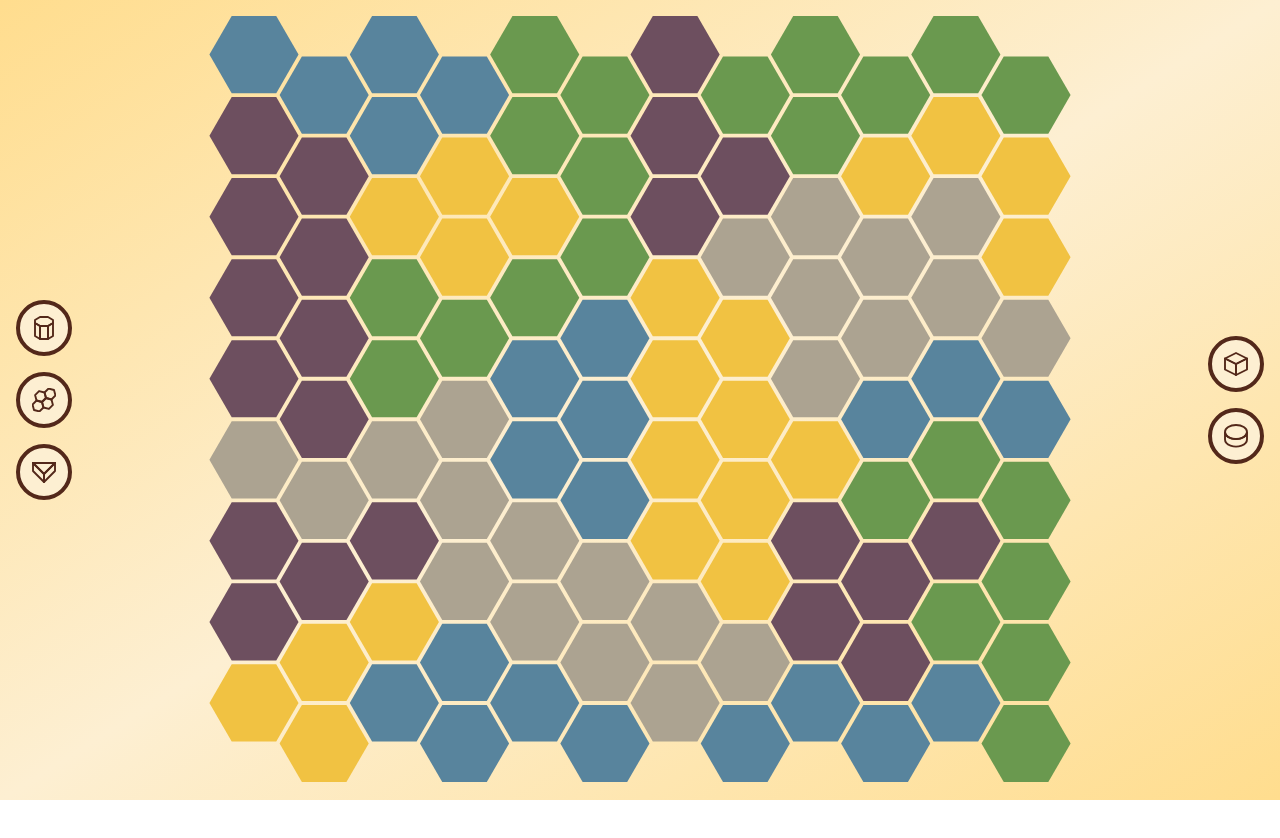
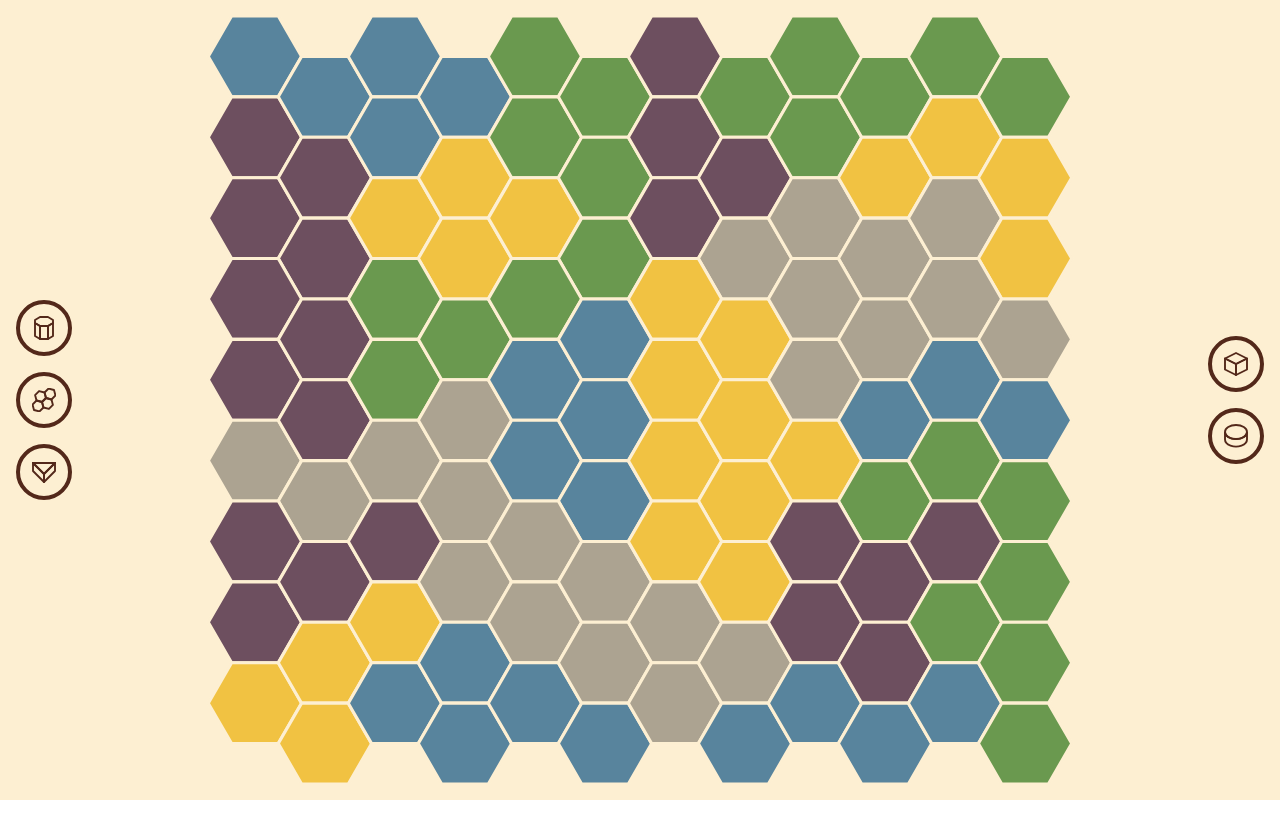
Before and after one commit to sixthshift/decryptid, a React app: page / in a window 1280 px wide. Shown: the top 838 px of the page. Built offline with nearby package versions, Linux system fonts and the light colour scheme; the HTML template or start-up script is replaced by a standard one.

Commit message:
Add tile move selection

```diff
--- a/src/components/app.jsx
+++ b/src/components/app.jsx
@@ -8,7 +8,7 @@ import MapMenu from './menu/map';
 function App() {
   const context = useReducer(reducer, initialState);
   return (
-    <div className="flex flex-col justify-center w-full min-w-sm h-full bg-gradient-to-br from-gradient-1 via-gradient-2 to-gradient-3">
+    <div className="flex flex-col justify-center w-full min-w-sm h-full bg-secondary">
       <div className="gap-8 items-center p-4 w-full h-full auto-rotate-invert">
         <Context.Provider value={context}>
           <MapMenu />
--- a/src/components/context.js
+++ b/src/components/context.js
@@ -8,7 +8,13 @@ const reducer = (state, action) => {
       return { ...state, selected: null };
     }
     return { ...state, selected: action.payload };
+  } if (action?.type === 'tile') {
+    if (state.mode === 'tile') {
+      return { ...state, mode: null };
+    }
+    return { ...state, mode: 'tile' };
   }
+
   return state;
 };
 
--- a/src/components/game/board.jsx
+++ b/src/components/game/board.jsx
@@ -1,15 +1,15 @@
+import { groupBy } from 'lodash';
 import PropTypes from 'prop-types';
 import React, { useMemo } from 'react';
 import Model from '../../model/board';
 import Context from './context';
-import Hex from './hex';
+import Tile from './tile';
 
-const hexToPixel = (spacing) => ({ q, r }) => ({
-  x: (1 + spacing) * ((3 / 2) * q),
-  y: (1 + spacing) * ((Math.sqrt(3) / 2) * q + Math.sqrt(3) * r),
-});
-
-const toDimensions = (radius, spacing, { x, y }) => {
+const toDimensions = (model, radius, spacing) => {
+  const { x, y } = model.reduce((acc, hex) => ({
+    x: Math.max(acc.x, hex.coordinates.q + 1),
+    y: Math.max(acc.y, hex.coordinates.r + 1),
+  }), { x: 0, y: 0 });
   const hex = {
     width: (radius * 2),
     height: radius * Math.sqrt(3),
@@ -33,16 +33,10 @@ const toDimensions = (radius, spacing, { x, y }) => {
   return { hex, board };
 };
 
-function Board({ radius, spacing, model }) {
-  const axis = model.reduce((acc, hex) => ({
-    x: Math.max(acc.x, hex.coordinates.q + 1),
-    y: Math.max(acc.y, hex.coordinates.r + 1),
-  }), { x: 0, y: 0 });
-  const dimensions = toDimensions(radius, spacing, axis);
-
-  const context = useMemo(() => ({
-    hexToPixel: hexToPixel(spacing),
-  }));
+function Board({ model, radius, spacing }) {
+  const dimensions = toDimensions(model, radius, spacing);
+  const context = useMemo(() => ({ hexes: model, radius, spacing }));
+  const tiles = groupBy(model, (hex) => (hex.tile));
 
   return (
     <Context.Provider value={context}>
@@ -51,9 +45,9 @@ function Board({ radius, spacing, model }) {
         height="100%"
         viewBox={`-${(dimensions.hex.width) / 2} -${(dimensions.hex.height) / 2} ${dimensions.board.width} ${dimensions.board.height}`}
       >
-        <g>
-          {model.map((hex) => <Hex model={hex} key={`${hex.coordinates.q}, ${hex.coordinates.r}, ${hex.coordinates.s}`} />)}
-        </g>
+        {Object.entries(tiles).map(([id, tile]) => (
+          <Tile key={id} tile={tile} />
+        ))}
       </svg>
     </Context.Provider>
   );
@@ -66,10 +60,8 @@ Board.propTypes = {
 };
 
 Board.defaultProps = {
-  radius: 1,
-  spacing: 0.05,
+  radius: 30,
+  spacing: 0,
 };
 
-// const Context = createContext();
-// export { Context };
 export default Board;
--- a/src/components/game/hex.jsx
+++ /dev/null
@@ -1,33 +0,0 @@
-import PropTypes from 'prop-types';
-import React, { useContext } from 'react';
-import Model from '../../model/hex';
-import context from './context';
-
-const points = [
-  { q: 1, r: 0 },
-  { q: 0.5, r: Math.sqrt(3) / 2 },
-  { q: -0.5, r: Math.sqrt(3) / 2 },
-  { q: -1, r: 0 },
-  { q: -0.5, r: -Math.sqrt(3) / 2 },
-  { q: 0.5, r: -Math.sqrt(3) / 2 },
-];
-function Hex({ model }) {
-  const { hexToPixel } = useContext(context);
-
-  const pixel = hexToPixel(model.coordinates);
-
-  return (
-    <g transform={`translate(${pixel.x}, ${pixel.y})`}>
-      <polygon
-        className={`fill-${model.terrain}`}
-        points={points.map(({ q, r }) => (`${q}, ${r}`)).join(' ')}
-      />
-    </g>
-  );
-}
-
-Hex.propTypes = {
-  model: PropTypes.instanceOf(Model).isRequired,
-};
-
-export default Hex;
--- /dev/null
+++ b/src/components/game/hex/anchor.jsx
@@ -0,0 +1,17 @@
+import PropTypes from 'prop-types';
+import React from 'react';
+import Model from '../../../model/hex';
+
+function Anchor({ model }) {
+  return (
+    <text className="select-none" textAnchor="middle" alignmentBaseline="central">
+      {model.tile + 1}
+    </text>
+  );
+}
+
+Anchor.propTypes = {
+  model: PropTypes.instanceOf(Model).isRequired,
+};
+
+export default Anchor;
--- /dev/null
+++ b/src/components/game/hex/index.jsx
@@ -0,0 +1,59 @@
+/* eslint-disable react/jsx-props-no-spreading */
+import PropTypes from 'prop-types';
+import React, { useContext } from 'react';
+import Model from '../../../model/hex';
+import uiContext from '../../context';
+import gameContext from '../context';
+import Anchor from './anchor';
+import { hexToPixel, hexToPoints } from './utils';
+
+class ViewModel {
+  constructor(model) {
+    this.model = model;
+    this.props = {};
+    this.polygon = {
+      props: {},
+      body: [],
+    };
+  }
+
+  toAnchor() {
+    this.polygon.body.push(<Anchor key={this.model.anchor} model={this.model} />);
+    return this;
+  }
+
+  toHex(radius, spacing) {
+    const pixel = hexToPixel(radius, spacing, this.model.coordinates);
+    this.props.transform = `translate(${pixel.x}, ${pixel.y})`;
+    this.polygon.props.className = `fill-${this.model.terrain} stroke-secondary stroke-2`;
+    this.polygon.props.points = hexToPoints(radius).map(({ q, r }) => (`${q}, ${r}`)).join(' ');
+    return this;
+  }
+
+  render() {
+    return (
+      <g {...this.props}>
+        <polygon {...this.polygon.props} />
+        {[...this.polygon.body]}
+      </g>
+    );
+  }
+}
+
+function Hex({ model }) {
+  const { radius, spacing } = useContext(gameContext);
+  const [state] = useContext(uiContext);
+
+  const viewModel = new ViewModel(model).toHex(radius, spacing);
+  if (state.mode === 'tile' && model.anchor) {
+    viewModel.toAnchor();
+  }
+
+  return viewModel.render();
+}
+
+Hex.propTypes = {
+  model: PropTypes.instanceOf(Model).isRequired,
+};
+
+export default Hex;
--- /dev/null
+++ b/src/components/game/hex/utils.js
@@ -0,0 +1,15 @@
+const hexToPixel = (radius, spacing, { q, r }) => ({
+  x: (1 + spacing) * ((3 / 2) * q * radius),
+  y: (1 + spacing) * (((Math.sqrt(3) / 2) * q * radius) + (Math.sqrt(3) * r * radius)),
+});
+
+const hexToPoints = (radius = 1) => [
+  { q: 1, r: 0 },
+  { q: 0.5, r: Math.sqrt(3) / 2 },
+  { q: -0.5, r: Math.sqrt(3) / 2 },
+  { q: -1, r: 0 },
+  { q: -0.5, r: -Math.sqrt(3) / 2 },
+  { q: 0.5, r: -Math.sqrt(3) / 2 },
+].map(({ q, r }) => ({ q: q * radius, r: r * radius }));
+
+export { hexToPixel, hexToPoints };
--- /dev/null
+++ b/src/components/game/tile.jsx
@@ -0,0 +1,27 @@
+import PropTypes from 'prop-types';
+import React, { useContext } from 'react';
+import Model from '../../model/hex';
+import gameContext from './context';
+import Hex from './hex';
+
+function Tile({ tile }) {
+  const { radius, spacing } = useContext(gameContext);
+  return (
+    <g>
+      {tile.map((hex) => (
+        <Hex
+          key={`${hex.coordinates.q}, ${hex.coordinates.r}, ${hex.coordinates.s}`}
+          model={hex}
+          radius={radius}
+          spacing={spacing}
+        />
+      ))}
+    </g>
+  );
+}
+
+Tile.propTypes = {
+  tile: PropTypes.arrayOf(PropTypes.instanceOf(Model)).isRequired,
+};
+
+export default Tile;
--- a/src/components/menu/map/tile.jsx
+++ b/src/components/menu/map/tile.jsx
@@ -11,6 +11,7 @@ function Tile() {
   const selected = state.selected === id;
   const onClick = () => {
     dispatch({ type: 'select', payload: id });
+    dispatch({ type: 'tile', payload: null });
   };
   return (
     <MenuItem onClick={onClick} selected={selected}>
--- a/src/config.js
+++ b/src/config.js
@@ -106,13 +106,13 @@ export default {
       terrain: 'forest',
     },
     {
-      anchor: true,
       tile: 0,
       coordinates: { q: 5, r: 0, s: -5 },
       terrain: 'forest',
       territory: 'bear',
     },
     {
+      anchor: true,
       tile: 1,
       coordinates: { q: 6, r: -3, s: -3 },
       terrain: 'swamp',
--- a/src/model/hex.js
+++ b/src/model/hex.js
@@ -2,8 +2,9 @@ import Coordinates from './coordinates';
 
 class Hex {
   constructor({
-    tile, coordinates, terrain, territory,
+    anchor, tile, coordinates, terrain, territory,
   }) {
+    this.anchor = anchor;
     this.tile = tile;
     this.coordinates = new Coordinates(coordinates);
     this.terrain = terrain;
--- a/tailwind.config.js
+++ b/tailwind.config.js
@@ -36,17 +36,12 @@ const territories = {
   cougar: '#de2215',
   bear: '#000000',
 };
-
-const gradientColours = {
-  'gradient-1': '#ffdd8e',
-  'gradient-2': '#fdefd2',
-  'gradient-3': '#ffdd8e',
-};
-
 module.exports = {
   content: ['./src/*.html', './src/**/*.jsx'],
   theme: {
     colors: {
+      transparent: 'transparent',
+      current: 'currentColor',
       ...colors,
       ...players,
       ...structures,
@@ -76,7 +71,6 @@ module.exports = {
         sm: '40rem',
       },
     },
-    gradientColorStops: gradientColours,
   },
   safelist: [
     ...product([
```
